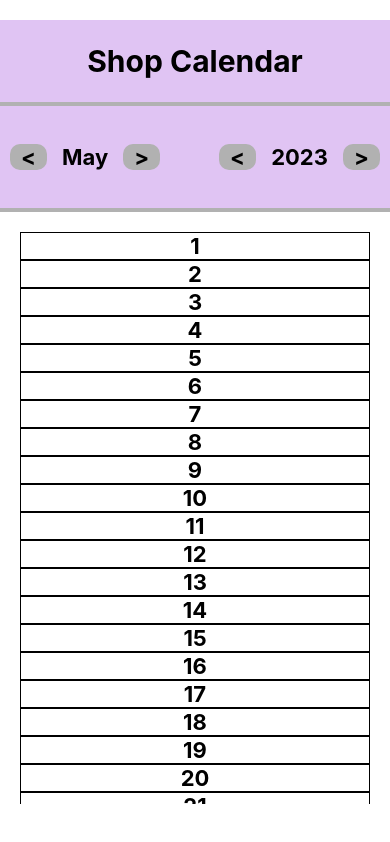
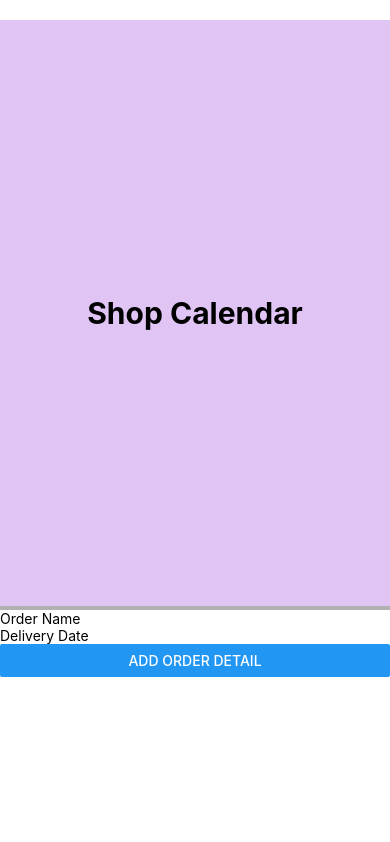
Before and after one commit to MicheleMassa802/CodeName-Cake, a React Native app in the folder FrontEnd-Cake/: screen / in a window 390 px wide. Built offline with nearby package versions, Linux system fonts and the light colour scheme.

Commit message:
Calendar page + start of order adding

```diff
--- a/FrontEnd-Cake/App.js
+++ b/FrontEnd-Cake/App.js
@@ -7,6 +7,7 @@ import HomeScreen from './app/screens/HomeScreen';
 import StatsScreen from './app/screens/StatsScreen';
 import ViewOrdersScreen from './app/screens/ViewOrdersScreen';
 import CalendarScreen from './app/screens/CalendarScreen';
+import AddOrderScreen from './app/screens/AddOrderScreen';
 
 export default function App() {
 
@@ -28,7 +29,8 @@ export default function App() {
       {/* <HomeScreen/> */}
       {/* <StatsScreen/> */}
       {/* <ViewOrdersScreen/> */}
-      <CalendarScreen/>
+      {/* <CalendarScreen/> */}
+      <AddOrderScreen/>
     </SafeAreaView>
 
     // <RegisterScreen/>
--- /dev/null
+++ b/FrontEnd-Cake/app/screens/AddOrderScreen.js
@@ -0,0 +1,106 @@
+import {React, useState } from 'react';
+import { View, TextInput, Button, StyleSheet, Text } from 'react-native';
+import colors from '../../config/colors';
+import font_styles from '../../config/generics';
+
+
+function AddOrderScreen(props) {
+
+    const [order, setOrder] = useState({
+        name: '',
+        deliveryDate: '',
+        clientContact: '',
+        extraNotes: '',
+        estimatedCodes: '',
+        orderDetails: [],
+    });
+
+    const handleInputChange = (field, value) => {
+        setOrder((prevOrder) => ({
+        ...prevOrder,
+        [field]: value,
+        }));
+    };
+
+    const addOrderDetail = () => {
+        setOrder((prevOrder) => ({
+        ...prevOrder,
+        orderDetails: [
+            ...prevOrder.orderDetails,
+            { field1: '', field2: '', field3: '' }, // Replace with your desired fields
+        ],
+        }));
+    };
+
+    const handleOrderDetailChange = (index, field, value) => {
+        setOrder((prevOrder) => ({
+            ...prevOrder,
+            orderDetails: prevOrder.orderDetails.map((detail, i) =>
+            i === index ? { ...detail, [field]: value } : detail
+            ),
+        }));
+    };
+
+    return (
+        <View style={styles.container}>
+
+            <View style = {styles.titleBar}>
+                <Text style={font_styles.title}> Shop Calendar </Text>
+            </View>
+
+            <TextInput
+            placeholder="Order Name"
+            value={order.name}
+            onChangeText={(value) => handleInputChange('name', value)}
+            />
+            <TextInput
+            placeholder="Delivery Date"
+            value={order.deliveryDate}
+            onChangeText={(value) => handleInputChange('deliveryDate', value)}
+            />
+            {/* Add more text inputs for other fields */}
+
+            {/* Example: Render order details */}
+            {order.orderDetails.map((detail, index) => (
+            <View key={index}>
+                <TextInput
+                placeholder="Field 1"
+                value={detail.field1}
+                onChangeText={(value) =>
+                    handleOrderDetailChange(index, 'field1', value)
+                }
+                />
+                <TextInput
+                placeholder="Field 2"
+                value={detail.field2}
+                onChangeText={(value) =>
+                    handleOrderDetailChange(index, 'field2', value)
+                }
+                />
+                {/* Add more text inputs for other fields */}
+            </View>
+            ))}
+
+            <Button title="Add Order Detail" onPress={addOrderDetail} />
+        </View>
+    );
+}
+
+const styles = StyleSheet.create({
+    container: {
+        flex: 1,
+        backgroundColor: colors.white,
+        marginVertical: 20,
+    },
+
+    titleBar: {
+        flex: 0.8,
+        backgroundColor: colors.primary_default,
+        borderBottomWidth: 4,
+        borderColor: colors.darker_secondary,
+        justifyContent: 'center',
+        alignItems: 'center',
+    },
+});
+
+export default AddOrderScreen;
--- a/FrontEnd-Cake/app/screens/CalendarScreen.js
+++ b/FrontEnd-Cake/app/screens/CalendarScreen.js
@@ -9,6 +9,7 @@ function CalendarScreen(props) {
     // for month-year handler
     const [month, setMonth] = useState(new Date().getMonth()); // [0, 11]
     const [year, setYear] = useState(new Date().getFullYear());  // XXXX
+    const [day, setDay] = useState(new Date().getDate()); // [1, 31]
 
     const mayOrders = {  // youd get this in a per month basis
         1: [  // key is the day of the month
@@ -19,6 +20,14 @@ function CalendarScreen(props) {
             {
                 id: 18,
                 name: "Jane's baptism Cupcakes",
+            },
+            {
+                id: 19,
+                name: "Laura's Wedding Cake",
+            },
+            {
+                id: 20,
+                name: "Rigobertha's Birthday Cake",
             }, // value is the object with order name and id (to find the order in the database)
         ],
         2: [],
@@ -29,7 +38,16 @@ function CalendarScreen(props) {
         7: [],
         8: [],
         9: [],
-        10:[],
+        10:[
+            {
+                id: 25,
+                name: "Tiff Cupcakes",
+            },
+            {
+                id: 26,
+                name: "Giveaway Cookies",
+            },
+        ],
         11:[],
         12:[],
         13:[],
@@ -58,7 +76,22 @@ function CalendarScreen(props) {
         31:[],
     }
 
-    console.log(mayOrders[1]);
+    const datePressed = (date) => {
+        console.log("Pressed on day " + date + " of " + utils.monthMap[month] + " " + year);
+        setDay(date);
+    }
+
+    const determineColor = (date) => {
+        if (mayOrders[date].length == 0) {
+            return colors.green;
+        } else if (mayOrders[date].length < 2) {
+            return colors.yellow;
+        } else if (mayOrders[date].length < 4) {
+            return colors.orange;
+        } else {
+            return colors.red;
+        }
+    }
 
 
     return (
@@ -88,17 +121,26 @@ function CalendarScreen(props) {
                 </TouchableOpacity>
             </View>
 
-            <View style = {styles.content}>
-                <ScrollView>
+            <View style = {styles.calendarSection}>
+                <ScrollView contentContainerStyle={styles.content}>
                     {/* 4 cells wide, up to 8 tall */}
                     {Object.keys(mayOrders).map((day) => (
-                        <View key={day} style = {styles.cell}>
-                            <Text style={font_styles.subtitle}> {day} </Text>
-                        </View>
+                        <TouchableOpacity key={day} style = {[styles.cell, , {backgroundColor: determineColor(day)}]} onPress={() => datePressed(day)}>
+                            <Text style={[font_styles.dates, {backgroundColor: determineColor(day)}]}> {day + ": "} </Text>
+                            <Text style={styles.events}> {+ mayOrders[day].length} items </Text>
+                        </TouchableOpacity>
                     ))}
                 </ScrollView>
             </View>
 
+            <View style = {styles.dateContent}>
+                <ScrollView>
+                    <Text style={styles.dateContentTitle}> {"Orders for " + utils.monthMap[month] + " " + day + ", " + year} </Text>
+                    {mayOrders[day].length == 0 ?
+                        <Text style={styles.dateContentText}> {"No orders for this day"} </Text> :
+                        mayOrders[day].map((order) => (<Text style={styles.dateContentText}> {"-> " + order.name} </Text>))}
+                </ScrollView>
+            </View>
         </View>
     );
 }
@@ -110,15 +152,8 @@ const styles = StyleSheet.create({
         marginVertical: 20,
     },
 
-    half: {
-        flex: 1,
-        alignContent: 'center',
-        justifyContent: 'flex-start',
-
-    },
-
     titleBar: {
-        flex: 1,
+        flex: 0.8,
         backgroundColor: colors.primary_default,
         borderBottomWidth: 4,
         borderColor: colors.darker_secondary,
@@ -126,20 +161,17 @@ const styles = StyleSheet.create({
         alignItems: 'center',
     },
 
-    content: {
-        flex: 7,
-        margin: 20,
-    },
-
     controlBar: {
-        flex: 1.25,
+        flex: 0.6,
         flexDirection: 'row',
         backgroundColor: colors.primary_default,
         justifyContent: 'space-evenly',
         alignItems: 'center',
         // borderTopWidth: 4,
-        borderBottomWidth: 4,
-        borderColor: colors.darker_secondary,
+        borderWidth: 2,
+        borderColor: colors.black,
+        margin: 9,
+        marginTop: 20,
     },
 
     button: {
@@ -159,19 +191,56 @@ const styles = StyleSheet.create({
         width: '10%',
     },
 
-    cell: {
-        flex: 1,
-        borderWidth: 1,
+    calendarSection: {
+        flex: 5,
+        margin: 9,
+        borderWidth: 2,
     },
 
-    innerContent: {
+    content: {
         flex: 1,
+        flexDirection: 'row',
+        flexWrap: 'wrap',
+    },
+
+    cell: {
+        flexDirection: 'row',
+        width: '25%',
+        height: '12.5%',
+        borderWidth: 1,
+        borderColor: colors.black,
+        justifyContent: 'center',
+        alignItems: 'center',
+    },
+
+    events: {
+        flex: 1,
+        fontSize: 11,
+        justifyContent: 'center',
+        alignItems: 'center',
+    },
+
+    dateContent: {
+        flex: 3,
+        margin: 9,
+        borderWidth: 2,
+    },
+
+    dateContentTitle: {
+        fontSize: 22,
+        fontWeight: "bold",
+        textAlign: "center",
+        borderBottomColor: colors.darker_secondary,
+        borderBottomWidth: 2,
+        backgroundColor: colors.primary_default,
+    },
+
+    dateContentText: {
         fontSize: 16,
         fontWeight: "normal",
-        color: colors.black,
-        textAlign: "center",
+        flex: 1,
+        marginTop: 8,
     },
-
 });
 
 export default CalendarScreen;
--- a/FrontEnd-Cake/config/colors.js
+++ b/FrontEnd-Cake/config/colors.js
@@ -22,4 +22,11 @@ export default {
 	roof_outline: '#732013',
 	roof_fill: '#bc4a3c',
 
+	// colors for events
+	green: '#a0b6aa',
+	yellow: '#eae8ae',
+	orange: '#e79c74',
+	red: '#c36666',
+
+
 }
--- a/FrontEnd-Cake/config/generics.js
+++ b/FrontEnd-Cake/config/generics.js
@@ -52,7 +52,14 @@ const font_styles = StyleSheet.create({
         textAlign: "center",
         color: colors.darker_secondary,
 
-    }
+    },
+
+    dates: {
+        fontSize: 18,
+        fontWeight: "bold",
+        // fontFamily: "Inconsolata",
+        backgroundColor: colors.secondary,
+    },
 
 });
 
```
